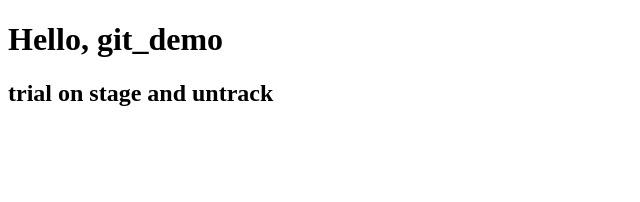
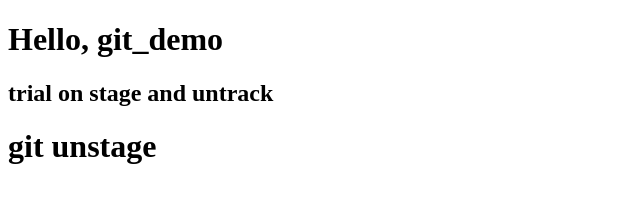
Before and after one commit to anujmathew-commits/origin, a plain HTML site: page index.html in a window 1280 px wide. Shown: the whole page, without its empty margins (0-640 px from the left). Drawn offline with Linux system fonts and the light colour scheme.

Commit message:
experiment

```diff
--- a/index.html
+++ b/index.html
@@ -8,5 +8,7 @@
 <body>
     <h1>Hello, git_demo</h1>
     <h2>trial on stage and untrack</h2>
+
+    <h1>git unstage</h1>
 </body>
 </html>
```
